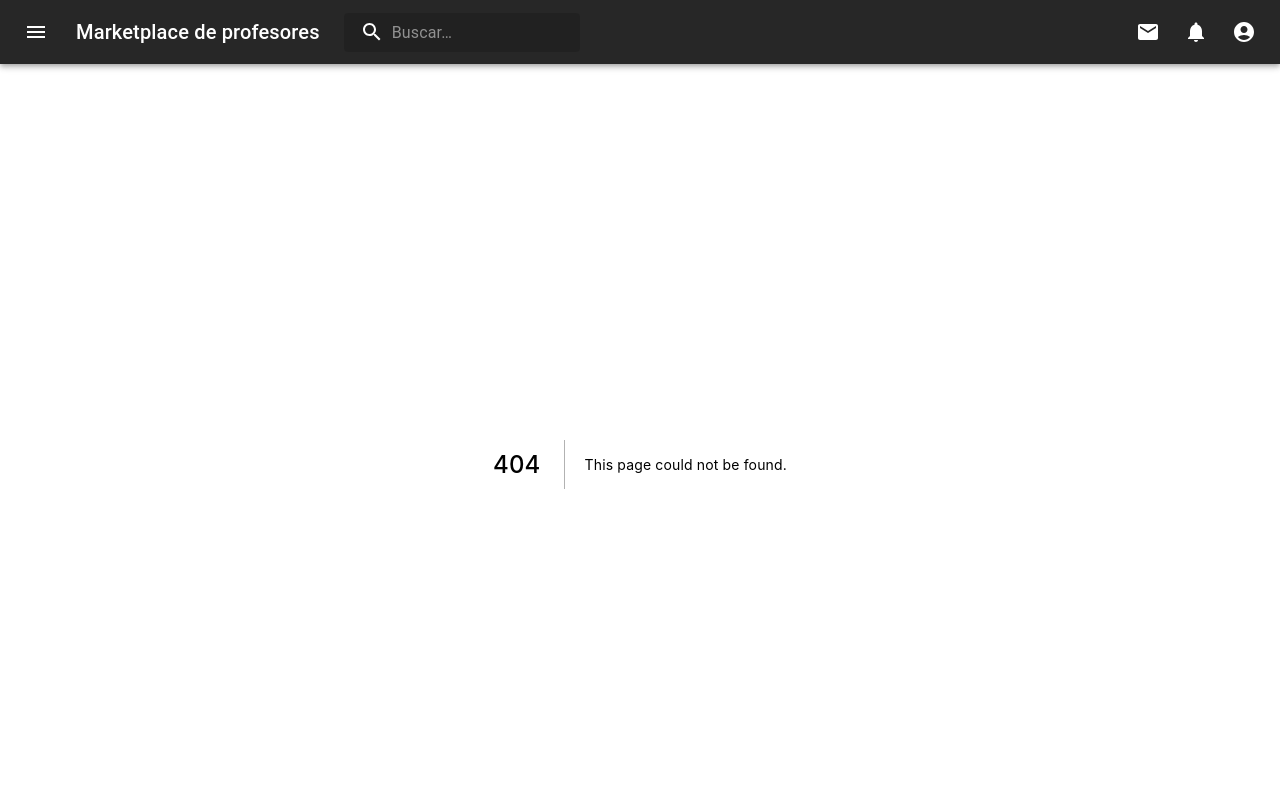
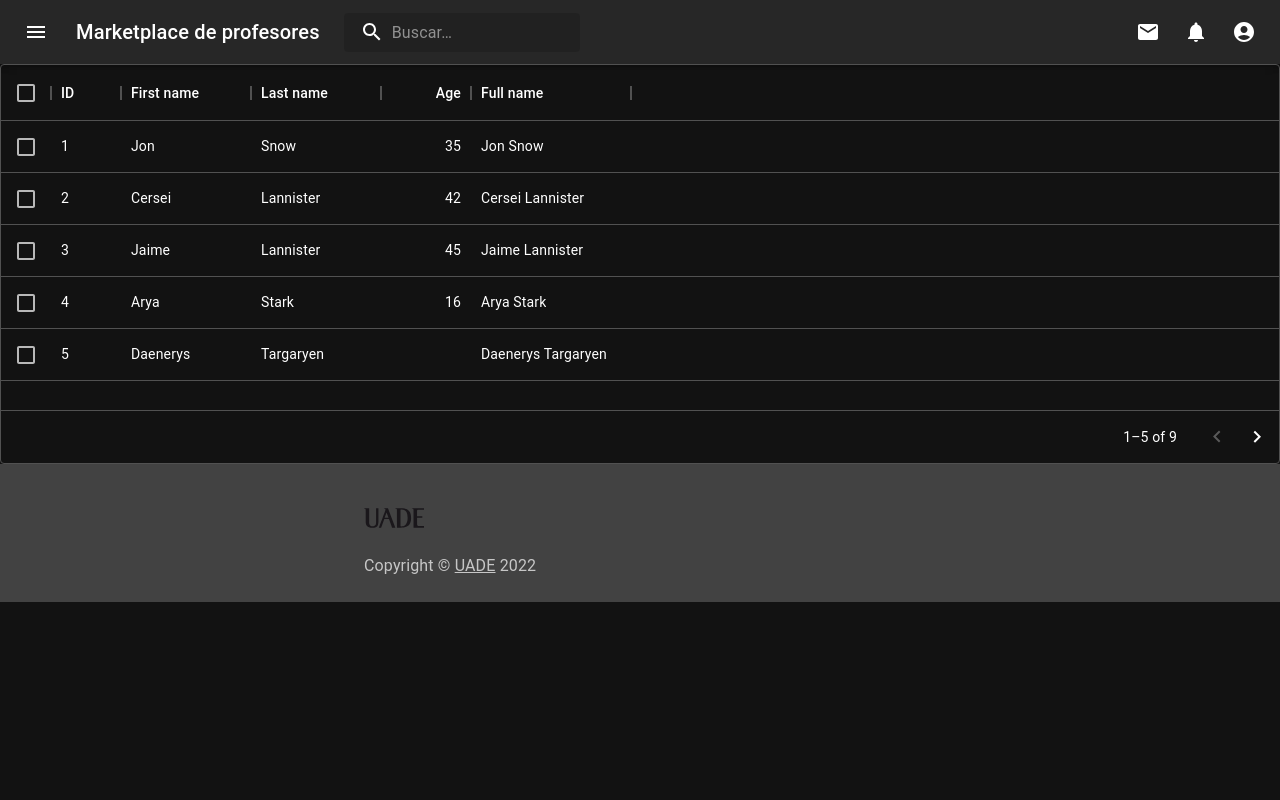
Before and after one commit to 3nu3l/marketplace-profesores-particulares, a Next.js app in the folder frontend/: page /teacherClasses in a window 1280 px wide. Before the commit this address had no page. Shown: the top 800 px of the page. Built offline with nearby package versions, Linux system fonts and the light colour scheme.

Commit message:
Create teacherClasses.tsx

```diff
--- /dev/null
+++ b/frontend/pages/teacherClasses.tsx
@@ -0,0 +1,50 @@
+import * as React from 'react';
+import { DataGrid, GridColDef, GridValueGetterParams } from '@mui/x-data-grid';
+
+
+const columns: GridColDef[] = [
+  { field: 'id', headerName: 'ID', width: 70 },
+  { field: 'firstName', headerName: 'First name', width: 130 },
+  { field: 'lastName', headerName: 'Last name', width: 130 },
+  {
+    field: 'age',
+    headerName: 'Age',
+    type: 'number',
+    width: 90,
+  },
+  {
+    field: 'fullName',
+    headerName: 'Full name',
+    description: 'This column has a value getter and is not sortable.',
+    sortable: false,
+    width: 160,
+    valueGetter: (params: GridValueGetterParams) =>
+      `${params.row.firstName || ''} ${params.row.lastName || ''}`,
+  },
+];
+
+const rows = [
+  { id: 1, lastName: 'Snow', firstName: 'Jon', age: 35 },
+  { id: 2, lastName: 'Lannister', firstName: 'Cersei', age: 42 },
+  { id: 3, lastName: 'Lannister', firstName: 'Jaime', age: 45 },
+  { id: 4, lastName: 'Stark', firstName: 'Arya', age: 16 },
+  { id: 5, lastName: 'Targaryen', firstName: 'Daenerys', age: null },
+  { id: 6, lastName: 'Melisandre', firstName: null, age: 150 },
+  { id: 7, lastName: 'Clifford', firstName: 'Ferrara', age: 44 },
+  { id: 8, lastName: 'Frances', firstName: 'Rossini', age: 36 },
+  { id: 9, lastName: 'Roxie', firstName: 'Harvey', age: 65 },
+];
+
+export default function DataTable() {
+  return (
+    <div style={{ height: 400, width: '100%' }}>
+      <DataGrid
+        rows={rows}
+        columns={columns}
+        pageSize={5}
+        rowsPerPageOptions={[5]}
+        checkboxSelection
+      />
+    </div>
+  );
+}
```
